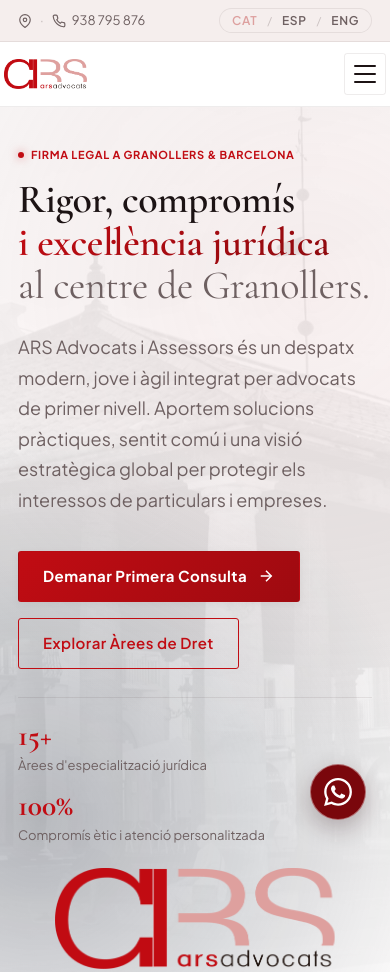
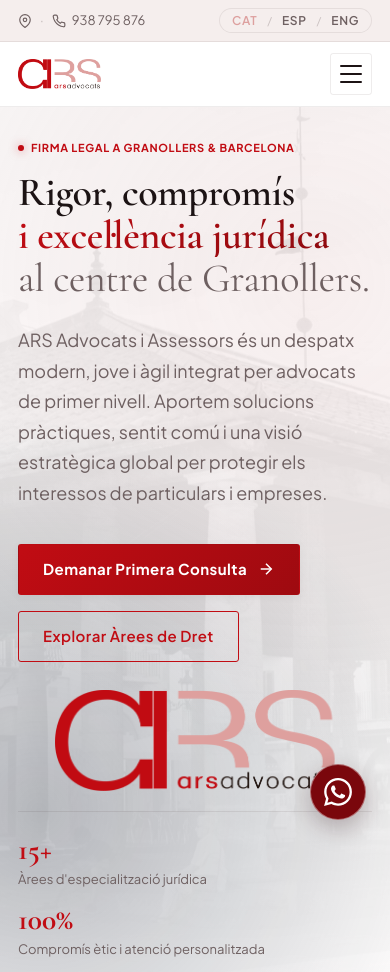
Before and after one commit to dga80/ars2.0, a plain HTML site: page index.html in a window 390 px wide. Shown: the top 972 px of the page. Drawn offline with nearby package versions, Linux system fonts and the light colour scheme.

Commit message:
fix(mobile): align header logo with container and place hero logo before stats

```diff
--- a/styles.css
+++ b/styles.css
@@ -1780,12 +1780,32 @@ body.lang-switching [data-i18n] {
 @media (max-width: 1024px) {
   .hero-container {
     grid-template-columns: 1fr;
-    gap: 40px;
+    gap: 0;
+  }
+  .hero-content {
+    display: contents;
+  }
+  .hero-badge {
+    order: 1;
+    justify-self: start;
+  }
+  .hero-title {
+    order: 2;
+  }
+  .hero-subtitle {
+    order: 3;
+  }
+  .hero-buttons {
+    order: 4;
   }
   .hero-visual {
+    order: 5;
     max-width: 600px;
-    margin: 0 auto;
+    margin: 4px auto 24px;
     width: 100%;
+  }
+  .hero-stats {
+    order: 6;
   }
   .presentation-grid {
     grid-template-columns: 1fr;
@@ -1810,7 +1830,6 @@ body.lang-switching [data-i18n] {
   }
   .header-container {
     height: 64px;
-    padding: 0 4px;
   }
   .nav-logo-wrap .brand-logo {
     height: 30px;
@@ -1854,10 +1873,13 @@ body.lang-switching [data-i18n] {
     padding: 32px 0 28px;
   }
   .hero-container {
-    gap: 20px;
+    gap: 0;
   }
   .hero-buttons {
-    margin-bottom: 28px;
+    margin-bottom: 24px;
+  }
+  .hero-visual {
+    margin: 0 auto 20px;
   }
   .hero-stats {
     flex-direction: column;
```
